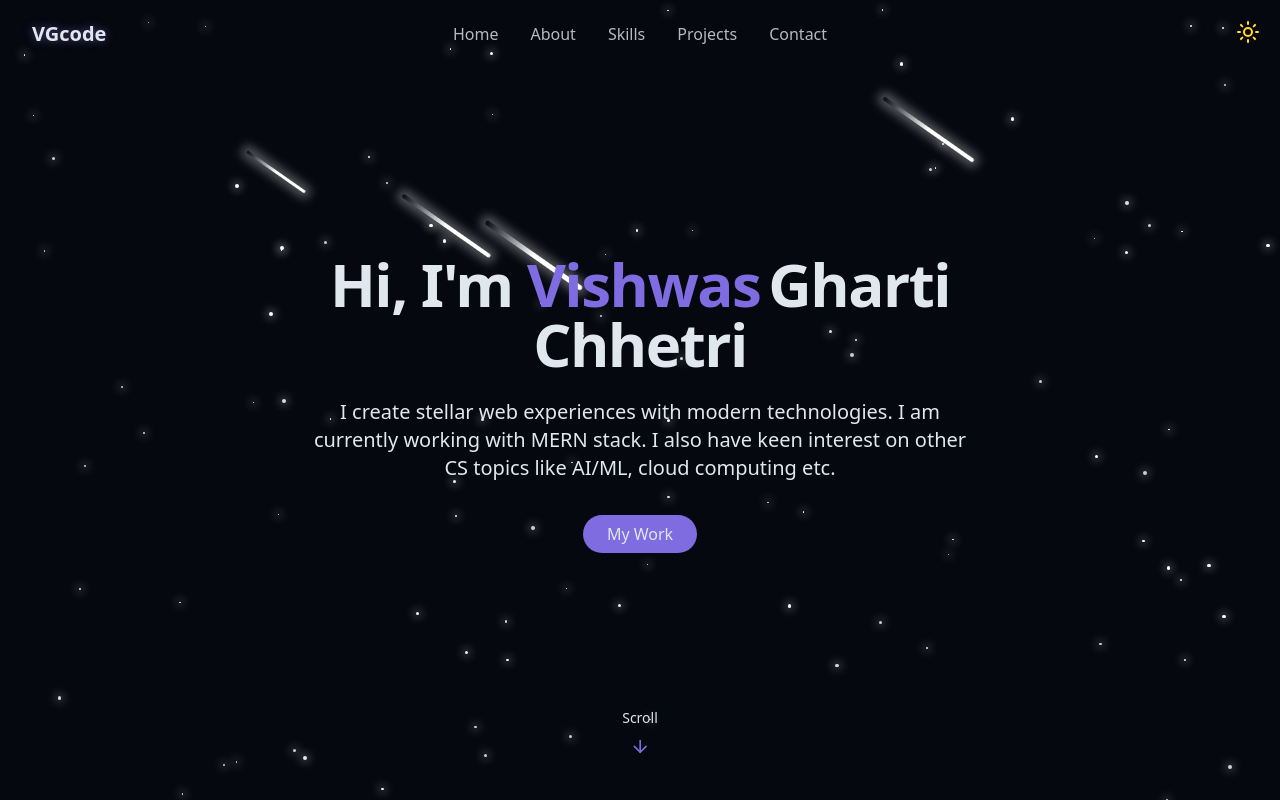
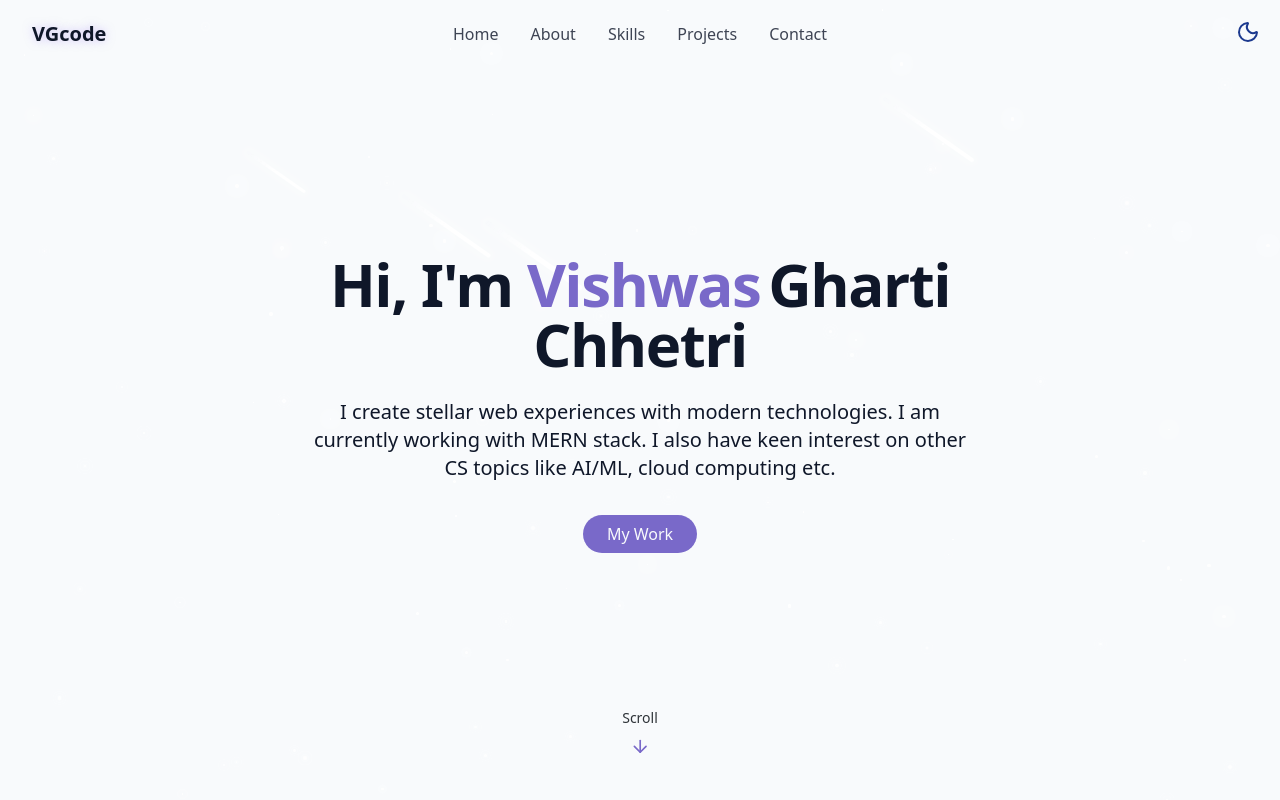
Before and after one commit to Gcvishwas/Portfolio, a React (Vite) app: page / in a window 1280 px wide. Both pictures are taken after a click on the button 1248 px from the left and 32 px from the top of the page. Shown: the top 800 px of the page. Built offline with nearby package versions, Linux system fonts and the light colour scheme.

Commit message:
Fix theme toggle logic to correctly handle light and dark modes

```diff
--- a/src/Components/ThemeToggle.tsx
+++ b/src/Components/ThemeToggle.tsx
@@ -3,26 +3,26 @@ import { useEffect, useState } from "react";
 import { cn } from "../lib/utils";
 
 const ThemeToggle = () => {
-  const [isDarkMode, setIsDarkMode] = useState(false);
+  const [isLightMode, setIsLightMode] = useState(false);
   useEffect(() => {
     const storedTheme = localStorage.getItem("theme");
-    if (storedTheme === "dark") {
-      document.documentElement.classList.add("dark");
-      setIsDarkMode(true);
+    if (storedTheme === "light") {
+      document.documentElement.classList.add("light");
+      setIsLightMode(true);
     } else {
-      document.documentElement.classList.remove("dark");
-      setIsDarkMode(false);
+      document.documentElement.classList.remove("light");
+      setIsLightMode(false);
     }
   }, []);
   const toggleTheme = () => {
-    if (isDarkMode) {
-      document.documentElement.classList.remove("dark");
+    if (isLightMode) {
+      document.documentElement.classList.remove("light");
+      localStorage.setItem("theme", "dark");
+      setIsLightMode(false);
+    } else {
+      document.documentElement.classList.add("light");
       localStorage.setItem("theme", "light");
-      setIsDarkMode(false);
-    } else {
-      document.documentElement.classList.add("dark");
-      localStorage.setItem("theme", "dark");
-      setIsDarkMode(true);
+      setIsLightMode(true);
     }
   };
   return (
@@ -32,10 +32,10 @@ const ThemeToggle = () => {
         "fixed max-sm:hidden top-6 md:top-5 right-5 z-50 -2 rounded-full transition-colors duration-300 focus:outline-hidden"
       )}
     >
-      {isDarkMode ? (
+      {isLightMode ? (
+        <Moon className="h-6 w-6 text-blue-900" />
+      ) : (
         <Sun className="h-6 w-6 text-yellow-300" />
-      ) : (
-        <Moon className="h-6 w-6 text-blue-900" />
       )}
     </button>
   );
```
